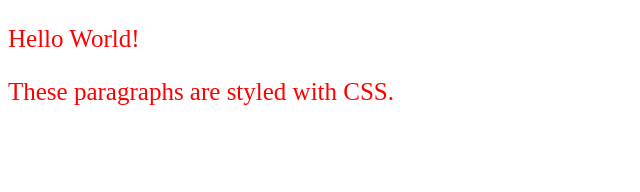
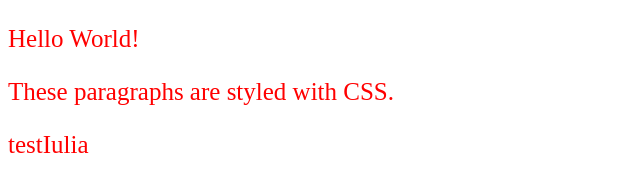
Before and after one commit to bcedra/web-memory-game-hpm, a plain HTML site: page index.html in a window 1280 px wide. Shown: the whole page, without its empty margins (0-640 px from the left). Drawn offline with Linux system fonts and the light colour scheme.

Commit message:
testIulia

```diff
--- a/index.html
+++ b/index.html
@@ -15,6 +15,7 @@
 
     <p>Hello World!</p>
     <p>These paragraphs are styled with CSS.</p>
+    <p>testIulia</p>
 
 </body>
 
```
